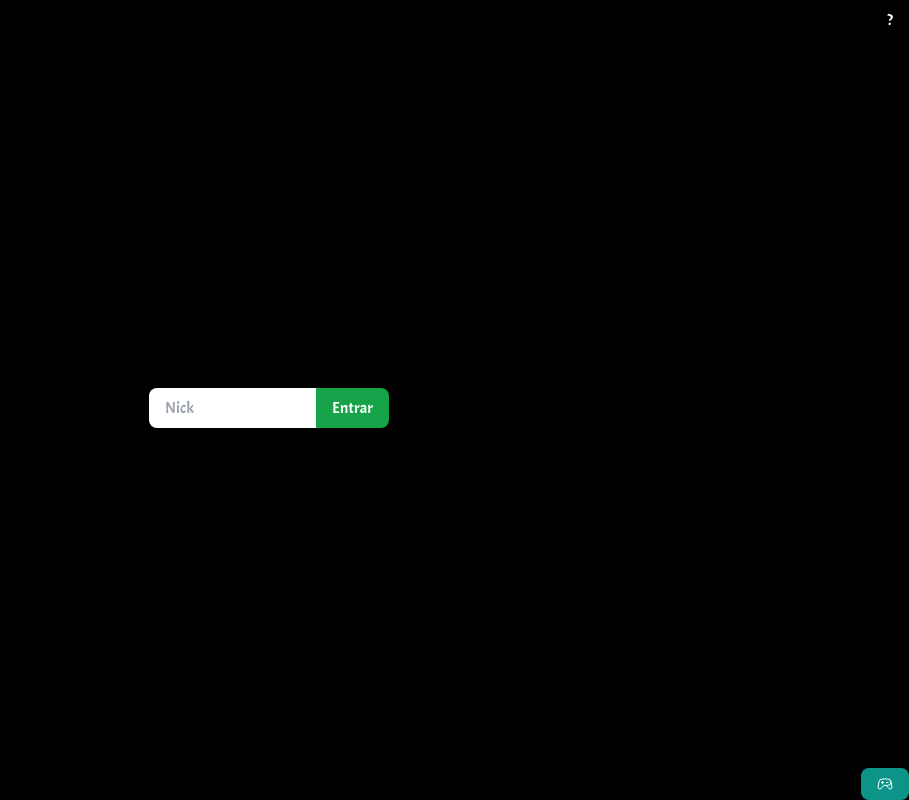
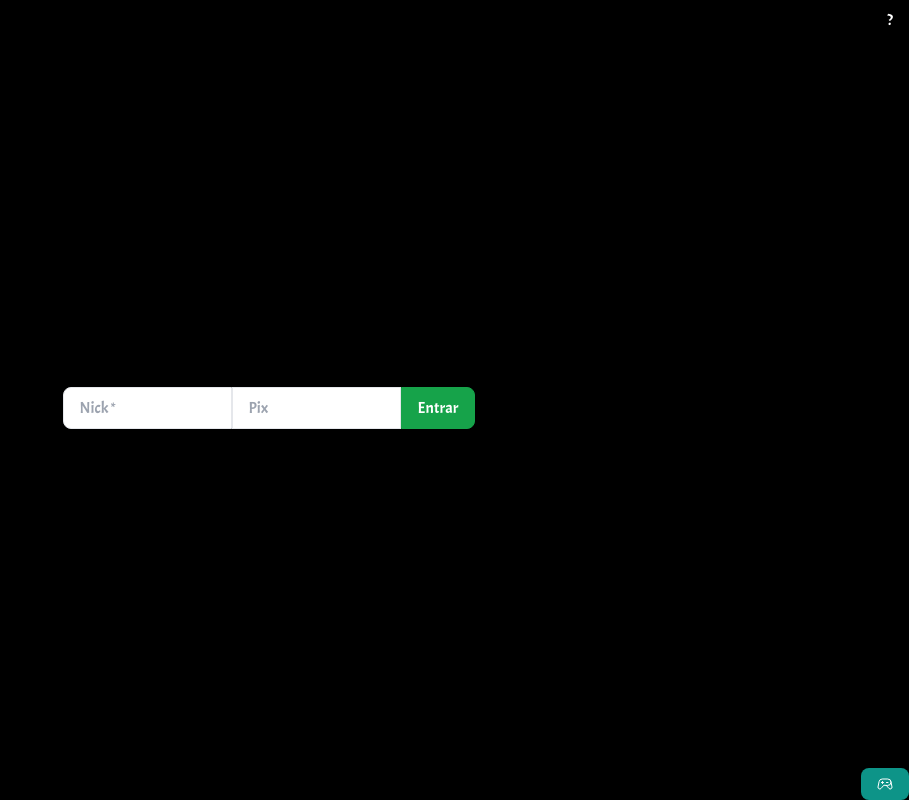
Before and after one commit to andrelsmelo/guess-number, a Next.js app: page /login in a window 1280 px wide. Shown: the whole page, without its empty margins (371-1280 px from the left). Built offline with nearby package versions, Linux system fonts and the light colour scheme.

Commit message:
feat: add campanha do pix

```diff
--- a/src/components/CreateUserForm.tsx
+++ b/src/components/CreateUserForm.tsx
@@ -8,6 +8,7 @@ import { Bounce, toast } from 'react-toastify'
 
 const CreateUserForm = () => {
   const [username, setUsername] = useState('')
+  const [pix, setPix] = useState('')
   const router = useRouter()
 
   const handleSubmit = async (event: React.FormEvent<HTMLFormElement>) => {
@@ -27,7 +28,7 @@ const CreateUserForm = () => {
       return
     }
 
-    const response = await createUser({ username })
+    const response = await createUser({ username, pix })
 
     if (response.status === 200 || response.status === 201) {
       toast.success('Usuário logado com sucesso!', {
@@ -75,16 +76,23 @@ const CreateUserForm = () => {
         type="text"
         value={username}
         onChange={(e) => setUsername(e.target.value)}
-        className="text-black px-4 py-2 mt-4 rounded-s-lg"
-        placeholder="Nick"
+        className="text-black px-4 py-2 mt-4 rounded-s-lg border"
+        placeholder="Nick *"
         maxLength={5}
         minLength={5}
         required
       />
+      <input
+        type="text"
+        value={pix}
+        onChange={(e) => setPix(e.target.value)}
+        className="text-black px-4 py-2 mt-4 border"
+        placeholder="Pix"
+      />
       <Button
         type="submit"
         variant="success"
-        className="rounded-s-none rounded-e-lg"
+        className="rounded-s-none rounded-e-lg border border-green-600"
       >
         Entrar
       </Button>
--- a/src/components/Game.tsx
+++ b/src/components/Game.tsx
@@ -21,9 +21,11 @@ const Game = () => {
     useState<boolean>(false)
 
   useEffect(() => {
-    toast.info('O JOGO', {
-      position: 'top-center',
-      autoClose: 2000,
+    toast.info(
+      'No dia 1º de cada mês, o primeiro colocado receberá uma premiação em PIX equivalente à quantidade de pontos convertida de pesos chilenos 🇨🇱 para reais. 💸🤑💰',
+      {
+        position: 'bottom-left',
+        autoClose: false,
         hideProgressBar: true,
         closeOnClick: true,
         pauseOnHover: true,
@@ -36,7 +38,8 @@ const Game = () => {
           color: '#fff',
           textAlign: 'center',
         },
-    })
+      },
+    )
     const loggedUser = sessionStorage.getItem('username')
 
     if (loggedUser) return
--- a/src/utils/api.ts
+++ b/src/utils/api.ts
@@ -11,8 +11,8 @@ const validateUser = (username: string) => {
   return null
 }
 
-export async function createUser(data: { username: string }) {
-  const { username } = data
+export async function createUser(data: { username: string; pix: string }) {
+  const { username, pix } = data
 
   const validationError = validateUser(username)
   if (validationError) {
@@ -26,7 +26,7 @@ export async function createUser(data: { username: string }) {
       return { status: 201, error: 'Usuário já existe.' }
     }
 
-    await sql`INSERT INTO users (username) VALUES (${username})`
+    await sql`INSERT INTO users (username, pix) VALUES (${username}, ${pix})`
     return { status: 200, message: 'Usuário criado com sucesso.' }
   } catch (error) {
     return { status: 400, error: 'An error occurred while creating the user.' }
```
Also changed, not shown: 1 other file (tests, documents, lock files or other folders). Lines whose indentation alone changed are shown as unchanged.
